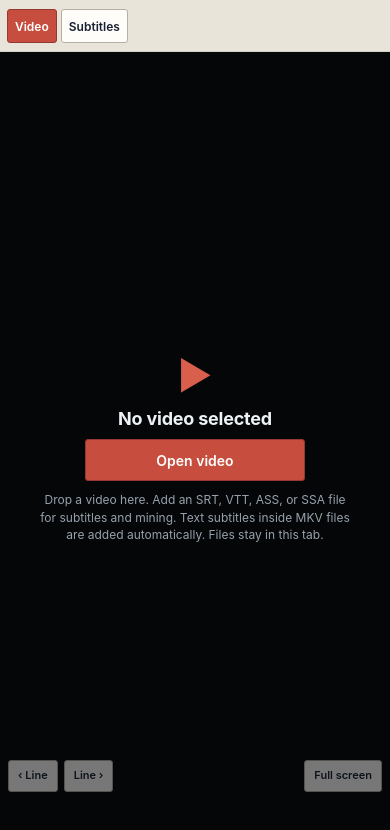
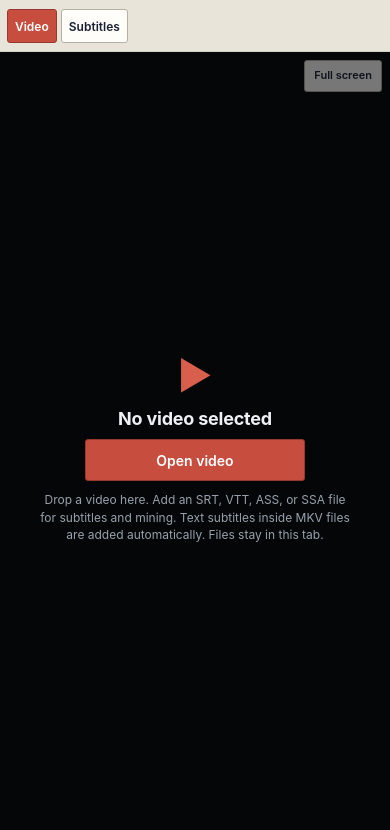
Before and after one commit to tomasmik/goi, a browser extension: page browser-extension/player/player.html in a window 390 px wide. Drawn offline with Linux system fonts and the light colour scheme.

Commit message:
remove the line buttons

```diff
--- a/browser-extension/player/player.css
+++ b/browser-extension/player/player.css
@@ -540,24 +540,14 @@ main {
   grid-column: 1 / -1;
 }
 
-.line-nav {
+.fullscreen-button {
   position: absolute;
   z-index: 6;
-  left: 12px;
-  bottom: 56px;
-  display: flex;
-  gap: 6px;
+  top: 12px;
+  right: 12px;
 }
 
 .fullscreen-button {
-  position: absolute;
-  z-index: 6;
-  right: 12px;
-  bottom: 56px;
-}
-
-.fullscreen-button,
-.line-nav button {
   min-height: 32px;
   padding: 5px 9px;
   border-color: rgb(255 255 255 / 35%);
@@ -1366,13 +1356,8 @@ legend {
   }
 
   .fullscreen-button {
+    top: 8px;
     right: 8px;
-    bottom: 52px;
-  }
-
-  .line-nav {
-    left: 8px;
-    bottom: 52px;
   }
 }
 
--- a/browser-extension/player/player.html
+++ b/browser-extension/player/player.html
@@ -71,10 +71,6 @@
                 <button id="word-lookup-mine" class="primary" type="button">Mine this word</button>
               </div>
             </aside>
-            <div class="line-nav">
-              <button id="previous-line" type="button" aria-keyshortcuts="A ArrowLeft" title="Previous line (A or ←)" disabled>‹ Line</button>
-              <button id="next-line" type="button" aria-keyshortcuts="D ArrowRight" title="Next line (D or →)" disabled>Line ›</button>
-            </div>
             <button id="fullscreen" class="fullscreen-button" type="button" disabled>Full screen</button>
           </div>
           <p id="video-status" class="video-status" role="status" aria-live="polite"></p>
--- a/browser-extension/player/player.js
+++ b/browser-extension/player/player.js
@@ -27,8 +27,6 @@
     subtitleTrackRemove: document.getElementById("subtitle-track-remove"),
     audioTrackControls: document.getElementById("audio-track-controls"),
     audioTrack: document.getElementById("audio-track"),
-    previousLine: document.getElementById("previous-line"),
-    nextLine: document.getElementById("next-line"),
     videoName: document.getElementById("video-name"),
     videoStage: document.getElementById("video-stage"),
     video: document.getElementById("video"),
@@ -893,8 +891,6 @@
         offsetMs
       );
     });
-    elements.previousLine.disabled = !videoReady || cues.length === 0;
-    elements.nextLine.disabled = !videoReady || cues.length === 0;
     updateCaptureWorkspace();
     updateBatchButton();
   }
@@ -2099,8 +2095,6 @@
     elements.audioTrack.addEventListener("change", function () {
       switchAudioTrack(Number(elements.audioTrack.value));
     });
-    elements.previousLine.addEventListener("click", function () { stepLine(-1); });
-    elements.nextLine.addEventListener("click", function () { stepLine(1); });
     ["dragenter", "dragover"].forEach(function (type) {
       elements.videoStage.addEventListener(type, function (event) {
         event.preventDefault();
```
Also changed, not shown: browser-extension/tests/chrome-install-smoke.js (+2 -2 lines), browser-extension/manifest.json.
